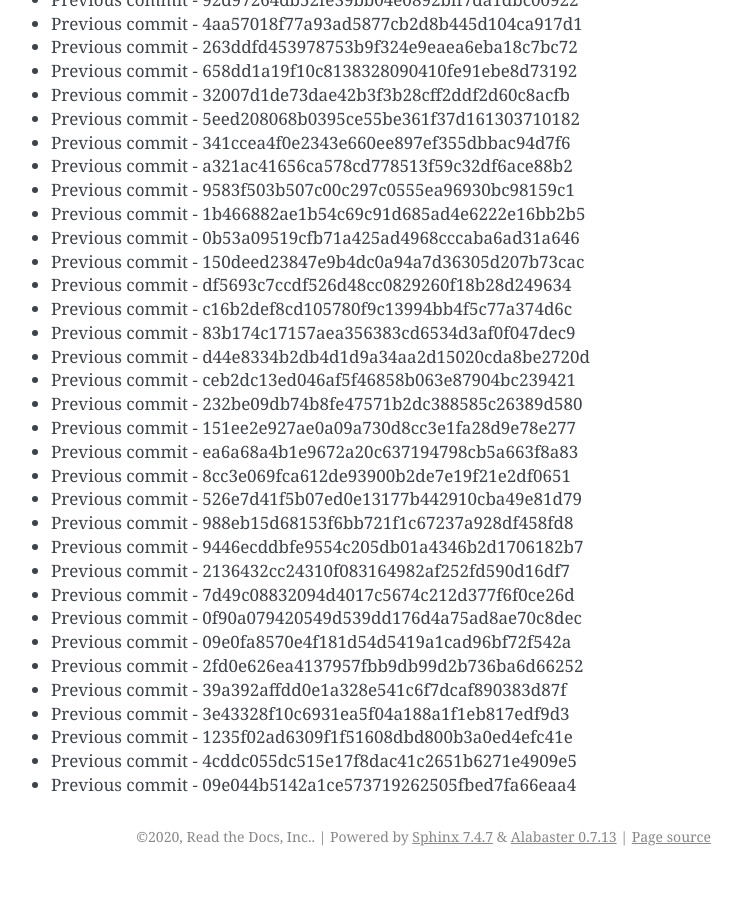
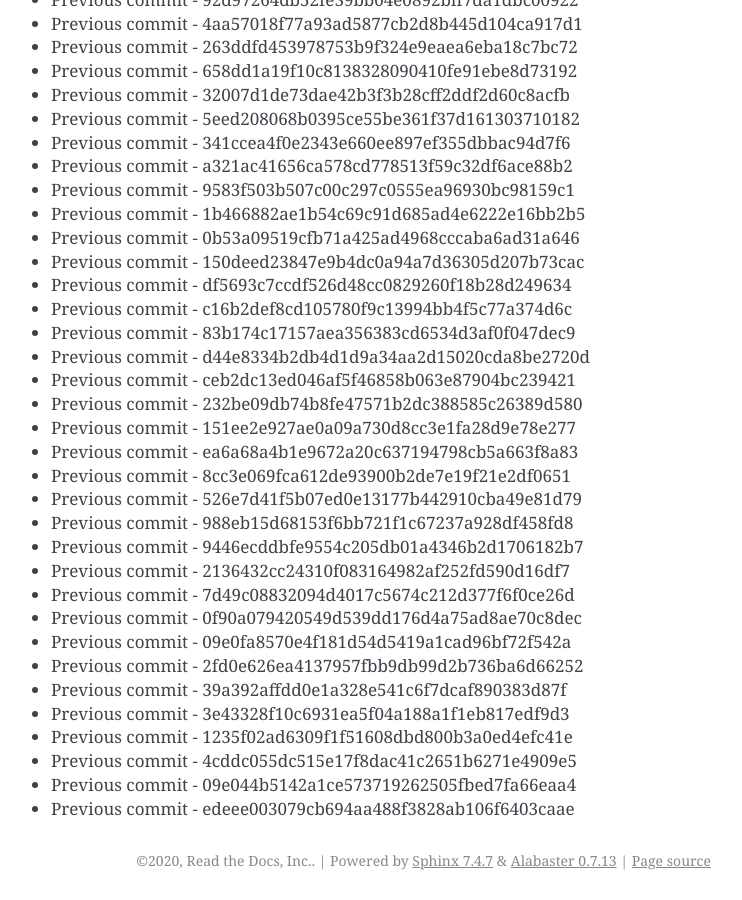
Before and after one commit to readthedocs/rtd-git-stresstest, a Sphinx documentation site: the page built from docs/updates.rst, in a window 1280 px wide and 900 px high, scrolled down 23477 px. Shown: the whole window, without its empty margins (399-1141 px from the left). Built offline with Sphinx 7.4.7, drawn with Linux system fonts in a browser that asks for light colours; before the commit the page ends 24353 px from its top, so only the background shows below that.

Commit message:
Generating commit from previous: edeee003079cb694aa488f3828ab106f6403caae

```diff
--- a/docs/updates.rst
+++ b/docs/updates.rst
@@ -1018,3 +1018,4 @@ It can be tested for any performance characteristics.
 * Previous commit - 1235f02ad6309f1f51608dbd800b3a0ed4efc41e
 * Previous commit - 4cddc055dc515e17f8dac41c2651b6271e4909e5
 * Previous commit - 09e044b5142a1ce573719262505fbed7fa66eaa4
+* Previous commit - edeee003079cb694aa488f3828ab106f6403caae
```
